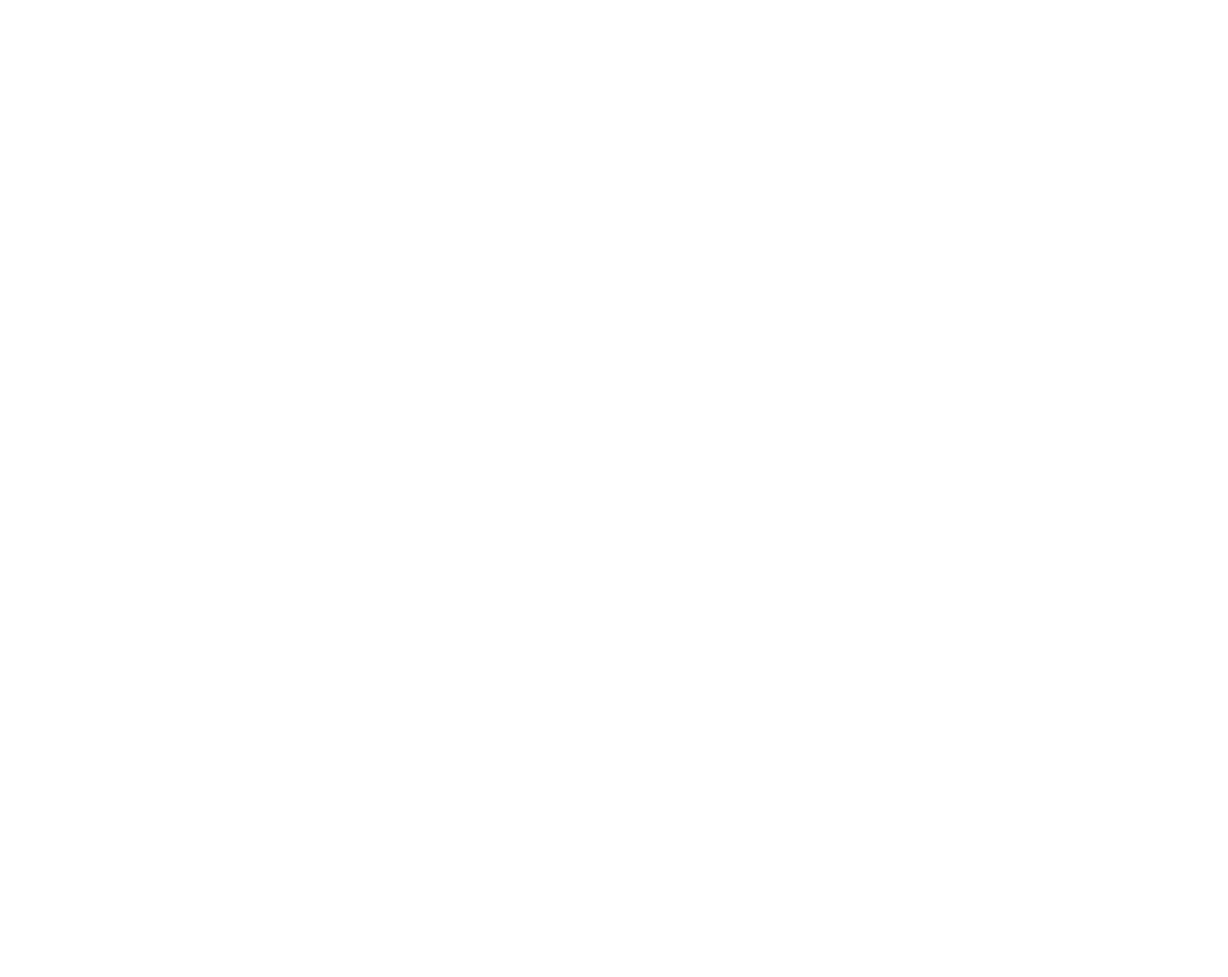
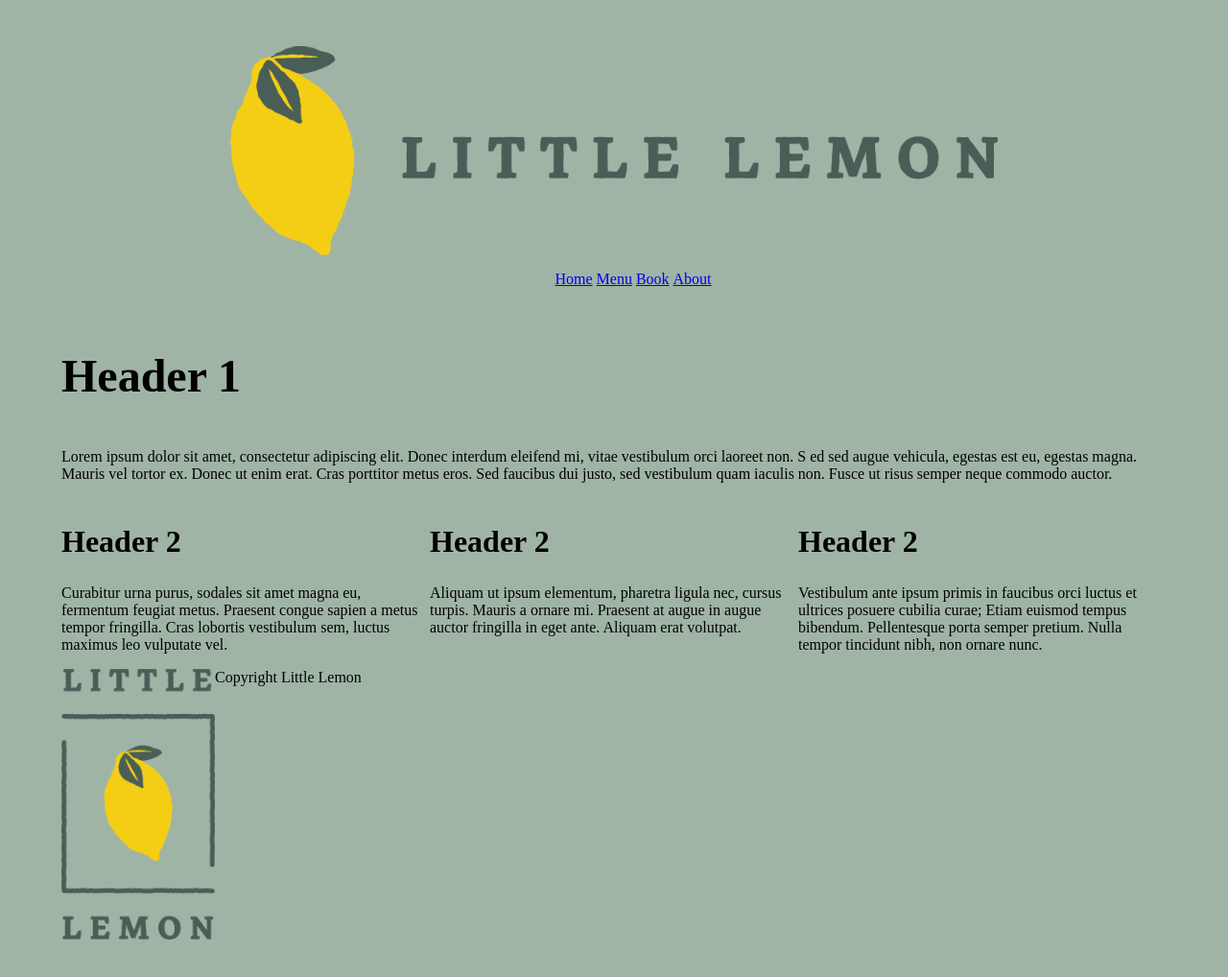
Before and after one commit to Rhas92/Littlelemon, a plain HTML site: page index.html in a window 1280 px wide. Shown: the whole page at 96% size. Before the commit the page ends 800 px from the top, so only its background shows below. Drawn offline with Linux system fonts and the light colour scheme.

Commit message:
Finished positioning the elements and creating palceholders.

```diff
--- a/index.html
+++ b/index.html
@@ -15,17 +15,75 @@
 <body>
     <header>
 
+        <img class="logo" src="images/Logo1.png" alt="Little Lemon Logo">
+
     </header>
 
     <nav>
+
+        <ul>
+            <li><a href="index.html">Home</a></li>
+            <li><a href="menu.html">Menu</a></li>
+            <li><a href="book.html">Book</a></li>
+            <li><a href="about.html">About</a></li>
+        </ul>
 
     </nav>
 
     <main>
 
+        <section>
+
+            <article>
+                <h1>Header 1</h1>
+                <p>
+                    Lorem ipsum dolor sit amet, consectetur adipiscing elit. Donec interdum eleifend mi, vitae vestibulum orci laoreet non. S
+                    ed sed augue vehicula, egestas est eu, egestas magna. Mauris vel tortor ex. Donec ut enim erat.
+                    Cras porttitor metus eros. Sed faucibus dui justo, sed vestibulum quam iaculis non.
+                    Fusce ut risus semper neque commodo auctor.
+                </p>
+            </article>
+
+        </section>
+
+        <section>
+
+            <article>
+                <h2>Header 2</h2>
+                <p>
+                    Curabitur urna purus, sodales sit amet magna eu, fermentum feugiat metus. Praesent congue sapien a metus tempor fringilla.
+                    Cras lobortis vestibulum sem, luctus maximus leo vulputate vel.
+                </p>
+            </article>
+
+            <article>
+                <h2>Header 2</h2>
+                <p>
+                    Aliquam ut ipsum elementum, pharetra ligula nec, cursus turpis. Mauris a ornare mi.
+                    Praesent at augue in augue auctor fringilla in eget ante. Aliquam erat volutpat.
+                </p>
+            </article>
+
+            <article>
+                <h2>Header 2</h2>
+                <p>
+                    Vestibulum ante ipsum primis in faucibus orci luctus et ultrices posuere cubilia curae;
+                    Etiam euismod tempus bibendum. Pellentesque porta semper pretium. Nulla tempor tincidunt nibh, non ornare nunc.
+                </p>
+            </article>
+
+        </section>
+
     </main>
 
     <footer>
+
+        <div>
+            <img class="logo" src="images/Logofooter1.png" alt="Little Lemon footer logo">
+        </div>
+        <div>
+            Copyright Little Lemon
+        </div>
 
     </footer>
 
--- a/styles.css
+++ b/styles.css
@@ -0,0 +1,52 @@
+body {
+    margin-top: 3rem;
+    margin-bottom: 3rem;
+    margin-left: 5%;
+    margin-right: 5%;
+    background-color: rgb(160, 180, 166);
+}
+
+h1 {
+    font-size: 3rem;
+}
+
+h2 {
+    font-size: 2rem;
+}
+
+header > img {
+    display: block;
+    margin-left: auto;
+    margin-right: auto;
+    width: 50rem;
+    height: auto;
+}
+
+nav ul {
+    list-style: none;
+    text-align: center;
+}
+
+nav li {
+    display: inline-block;
+}
+
+section {
+
+    display: flex;
+
+}
+
+article {
+    flex: 1;
+}
+
+footer {
+    display: flex;
+}
+
+footer img {
+    display: block;
+    width: 10rem;
+    height: auto;
+}
```
Also changed, not shown: images/LemonG.png (renamed from images/Asset 7@4x.png), images/LemonY.png (renamed from images/Asset 9@4x.png), images/Logo1.png (renamed from images/Asset 16@4x.png), images/Logo2.png (renamed from images/Asset 14@4x.png), images/Logofooter1.png (renamed from images/Asset 20@4x.png), images/Logofooter2.png (renamed from images/Asset 18@4x.png).
